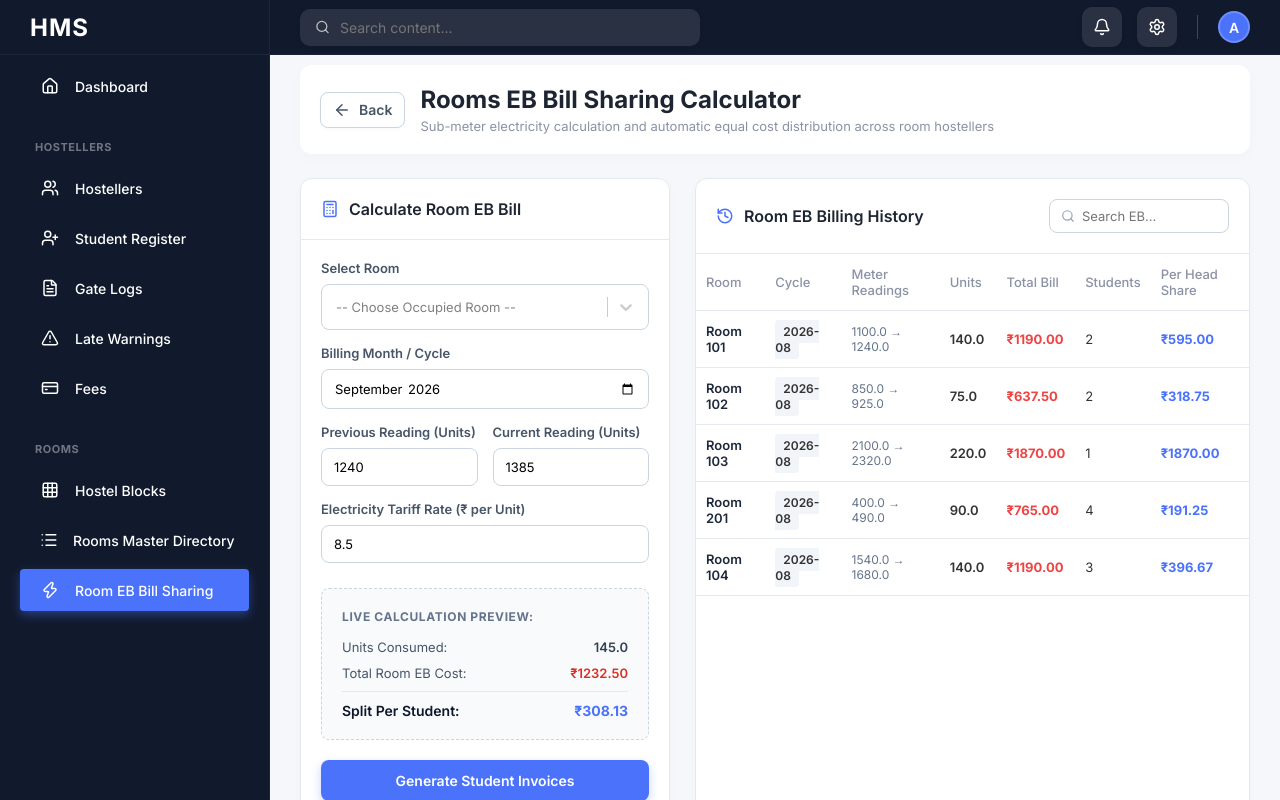
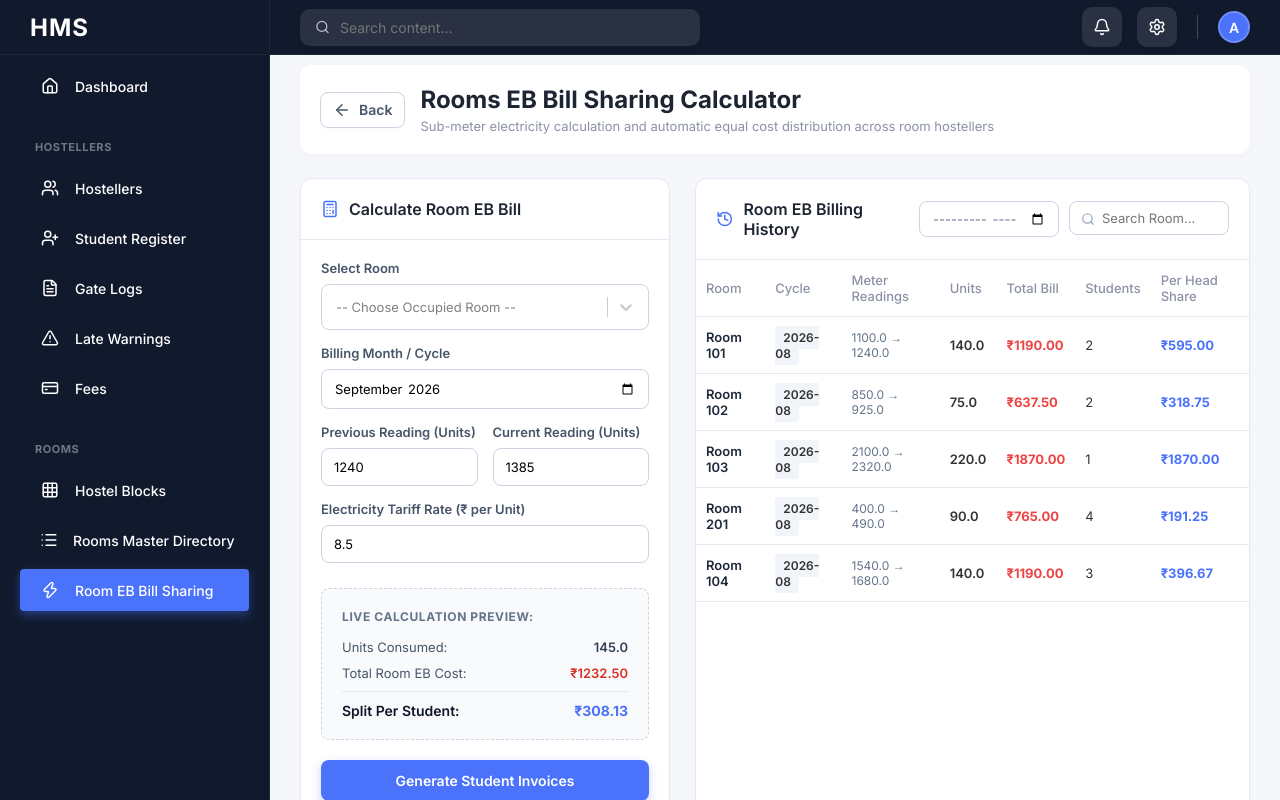
Before and after one commit to Luisant-git/VSR_HMS, a React (Vite) app in the folder frontend/: page /rooms/eb-bills in a window 1280 px wide. Built offline with nearby package versions, Linux system fonts and the light colour scheme.

Commit message:
feat(billing): add date-wise cycle filtering for EB history

```diff
--- a/frontend/src/pages/EbBills.tsx
+++ b/frontend/src/pages/EbBills.tsx
@@ -38,6 +38,15 @@ const EbBills = () => {
       ...base, fontSize: '13px', backgroundColor: state.isSelected ? 'var(--sidebar-active)' : state.isFocused ? '#f8f9fa' : 'white', color: state.isSelected ? 'white' : '#334155', cursor: 'pointer'
     })
   };
+
+  const [searchTerm, setSearchTerm] = useState('');
+  const [filterCycle, setFilterCycle] = useState('');
+
+  const filteredHistory = billingHistory.filter(bill => {
+    const matchesSearch = !searchTerm || bill.room.toLowerCase().includes(searchTerm.toLowerCase());
+    const matchesCycle = !filterCycle || bill.cycle === filterCycle;
+    return matchesSearch && matchesCycle;
+  });
 
   return (
     <div style={{ paddingBottom: '40px' }}>
@@ -119,9 +128,12 @@ const EbBills = () => {
               <History size={18} color="var(--sidebar-active)" />
               <h3 style={{ fontSize: '16px', fontWeight: 600, color: 'var(--text-heading)' }}>Room EB Billing History</h3>
             </div>
-            <div style={{ position: 'relative' }}>
-              <Search size={14} color="#94a3b8" style={{ position: 'absolute', left: '12px', top: '50%', transform: 'translateY(-50%)' }} />
-              <input type="text" placeholder="Search EB..." style={{ padding: '8px 12px 8px 32px', borderRadius: '8px', border: '1px solid #cbd5e1', fontSize: '13px', outline: 'none', width: '180px' }} />
+            <div style={{ display: 'flex', gap: '10px' }}>
+              <input type="month" value={filterCycle} onChange={e => setFilterCycle(e.target.value)} style={{ padding: '8px 12px', borderRadius: '8px', border: '1px solid #cbd5e1', fontSize: '13px', outline: 'none', width: '140px', color: '#64748b', cursor: 'pointer' }} />
+              <div style={{ position: 'relative' }}>
+                <Search size={14} color="#94a3b8" style={{ position: 'absolute', left: '12px', top: '50%', transform: 'translateY(-50%)' }} />
+                <input type="text" placeholder="Search Room..." value={searchTerm} onChange={e => setSearchTerm(e.target.value)} style={{ padding: '8px 12px 8px 32px', borderRadius: '8px', border: '1px solid #cbd5e1', fontSize: '13px', outline: 'none', width: '160px' }} />
+              </div>
             </div>
           </div>
 
@@ -139,7 +151,7 @@ const EbBills = () => {
                 </tr>
               </thead>
               <tbody>
-                {billingHistory.map((bill) => (
+                {filteredHistory.map((bill) => (
                   <tr key={bill.id} style={{ borderBottom: '1px solid #f1f5f9' }}>
                     <td style={{ fontWeight: 600, color: '#1e293b' }}>{bill.room}</td>
                     <td><span style={{ background: '#f1f5f9', padding: '4px 8px', borderRadius: '4px', fontSize: '12px', fontWeight: 600 }}>{bill.cycle}</span></td>
```
